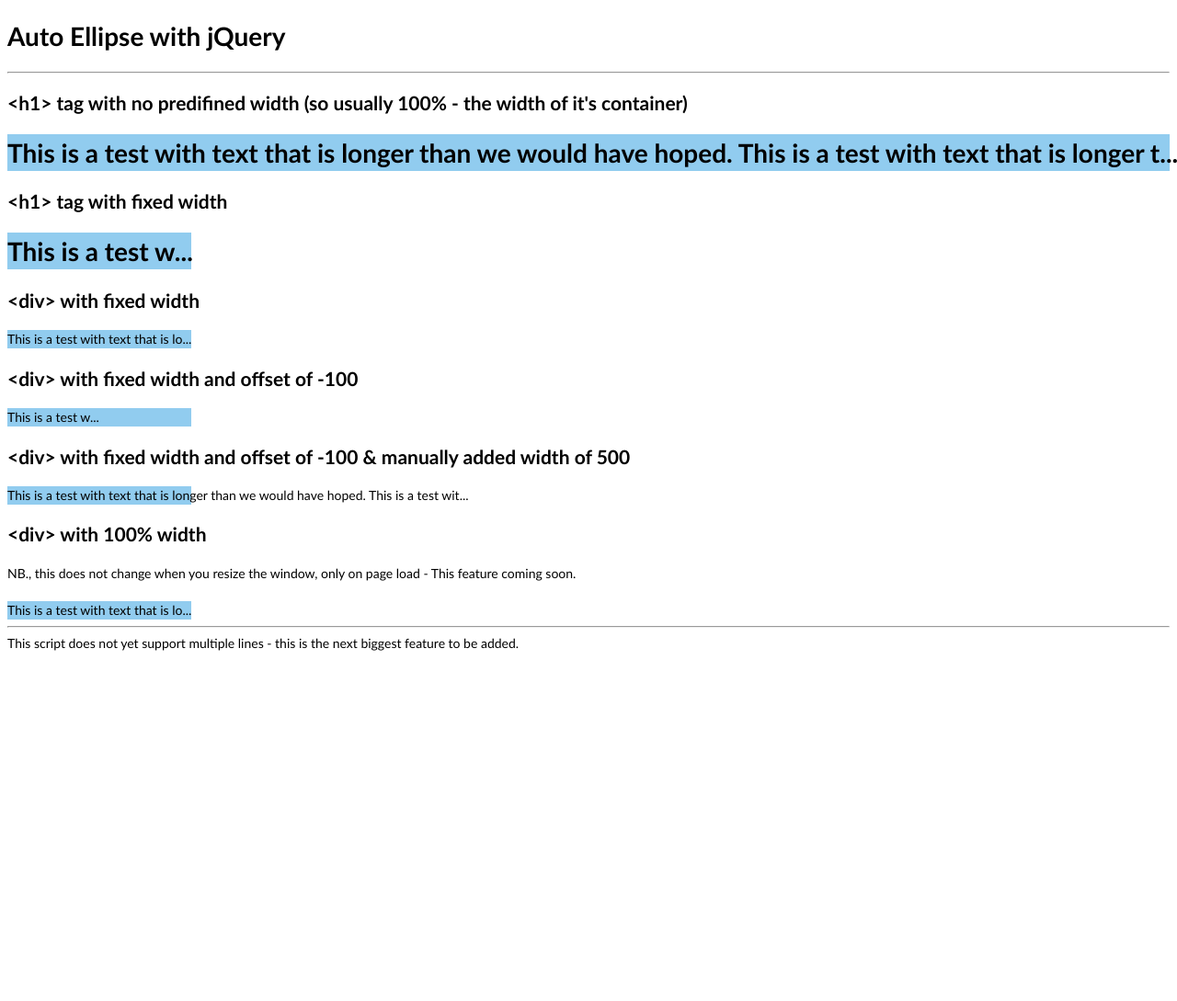
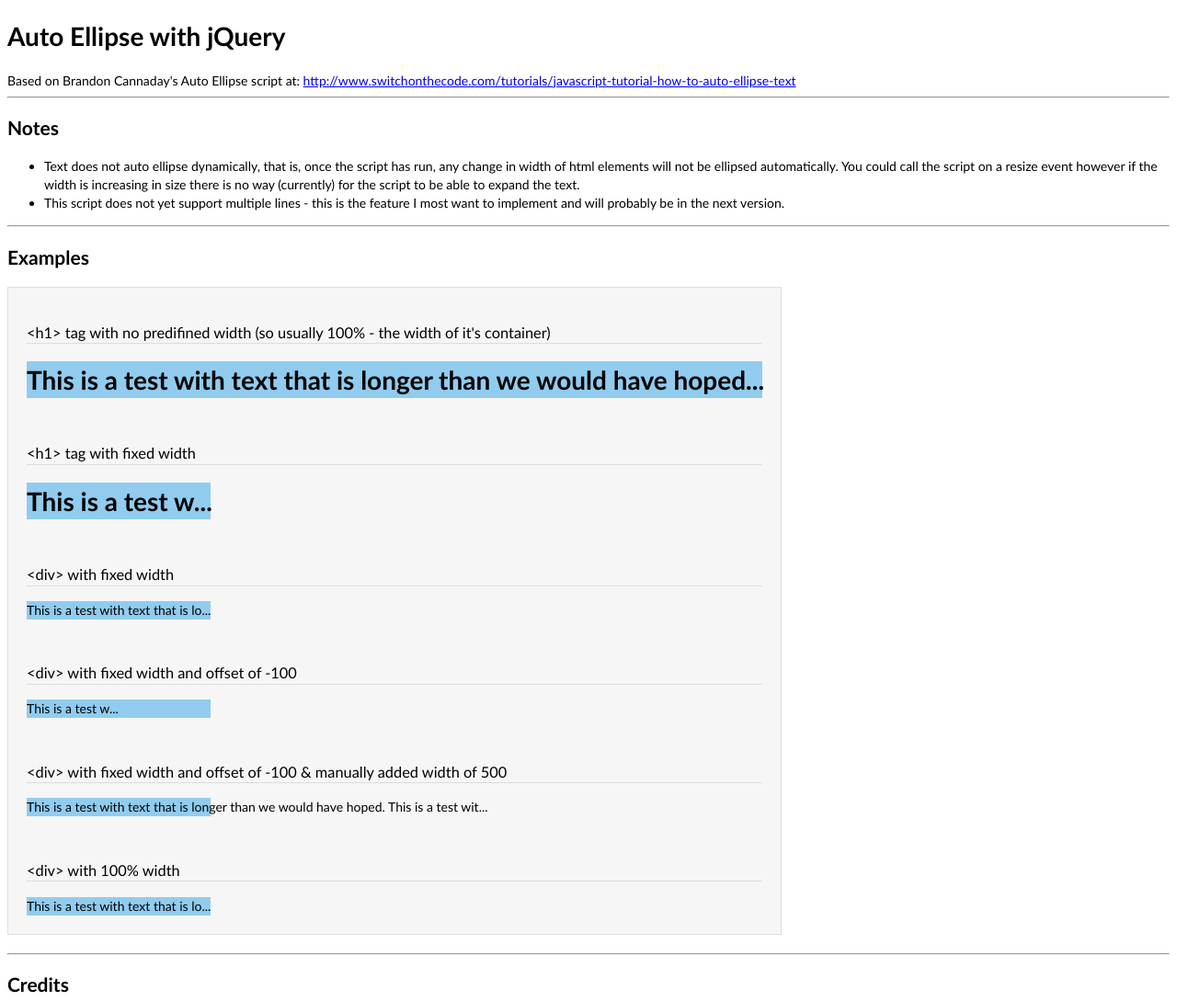
Before and after one commit to rmorse/AutoEllipsis, a plain HTML site: page index.html in a window 1280 px wide. Shown: the top 1089 px of the page at 92% size. Before the commit the page ends 800 px from the top, so only its background shows below. Drawn offline with nearby package versions, Linux system fonts and the light colour scheme.

Commit message:
Moved script in to its own .js file, updated documents and optimised html/css
Improves usabilitiy with easier to understand examples

Signed-off-by: Ross Morsali <ross@designsandcode.com>

```diff
--- /dev/null
+++ b/autoellipse.jquery.js
@@ -0,0 +1,60 @@
+/*
+	Name: Auto Ellipse Text with jQuery
+	Date: August 2011
+	Description: Auto Ellipse Text with jQuery, based on Brandon Cannaday's Auto Ellipse script at: http://www.switchonthecode.com/tutorials/javascript-tutorial-how-to-auto-ellipse-text
+	Version: 1.0
+	Author: Ross Morsali
+	Author URI: http://www.weareelevate.com
+	Project URI: https://github.com/rmorse/AutoEllipse
+*/
+jQuery.fn.autoEllipseText = function(options)
+{
+	//current options supported are "width" and "offset"
+	//WIDTH is currently used to manually define a width for the content area and to begin clipping the text - if none is provided the width of the DOM element will be used by default
+	//OFFSET would normally be used when WIDTH above is not used, this can be used to increase or decrease the clipping area from the parents element. A negative value will have a padding effect clipping text before the edges of the DOM element
+
+	if(!options)
+	{
+		var options = new Array();
+	}
+	//initalise variables
+	var width = 0;
+	var text = "";
+	var offset = 0;
+
+	var twidth = "";
+	if(options["width"]){twidth = options["width"];}
+	if(twidth!=""){width = options["width"];}
+
+	var toffset = "";
+	if(options["offset"]){toffset = options["offset"];}
+	if(toffset!=""){offset = toffset;}
+
+	//loop through each occurence
+	this.each(function()
+	{
+		if(width==0)
+		{
+			width = $(this).width()+offset;
+		}
+
+		text = $(this).html();
+		$(this).html('<span title="' + text + '" class="ellipsisSpan" style="white-space:nowrap;">' + text + '</span>');
+		inSpan = $(this).find('span');
+
+		if(inSpan.width() > width)
+		{
+			var i = 1;
+			inSpan.html("");
+			while(inSpan.width() < (width) && i < text.length)
+			{
+				inSpan.html(text.substr(0,i) + '...');
+				i++;
+			}
+			returnText = inSpan.html();
+
+
+		}
+	});
+	return this;
+};
--- a/index.html
+++ b/index.html
@@ -1,62 +1,24 @@
 <!DOCTYPE html PUBLIC "-//W3C//DTD XHTML 1.0 Strict//EN" "http://www.w3.org/TR/xhtml1/DTD/xhtml1-strict.dtd">
+<!--
+	Name: Auto Ellipse Text with jQuery
+	Date: August 2011
+	Description: Auto Ellipse Text with jQuery, based on Brandon Cannaday's Auto Ellipse script at: http://www.switchonthecode.com/tutorials/javascript-tutorial-how-to-auto-ellipse-text
+	Version: 1.0
+	Author: Ross Morsali
+	Author URI: http://www.weareelevate.com
+	Project URI: https://github.com/rmorse/AutoEllipse
+-->
 <html xmlns="http://www.w3.org/1999/xhtml" xml:lang="en" lang="en">
 <head>
 <meta http-equiv="Content-Type" content="text/html; charset=utf-8" />
-<title>Auto Ellipse Text /w jQuery</title>
+<title>Auto Ellipse Text with jQuery</title>
 <link rel="stylesheet" type="text/css" href="main.css" />
 <script type="text/javascript" src="http://ajax.googleapis.com/ajax/libs/jquery/1.6.2/jquery.min.js"></script>
+<script type="text/javascript" src="autoellipse.jquery.js"></script>
 <script type="text/javascript">
-
 	$(document).ready(function()
 	{
-		jQuery.fn.autoEllipseText = function(options)
-		{
-			if(!options)
-			{
-				var options = new Array();
-			}
-			//initalise variables
-			var width = 0;
-			var text = "";
-			var offset = 0;
-
-			var twidth = "";
-			if(options["width"]){twidth = options["width"];}
-			if(twidth!=""){width = options["width"];}
-
-			var toffset = "";
-			if(options["offset"]){toffset = options["offset"];}
-			if(toffset!=""){offset = toffset;}
-
-			//loop through each occurence
-			this.each(function()
-			{
-				if(width==0)
-				{
-					width = $(this).width()+offset;
-				}
-
-				text = $(this).html();
-				$(this).html('<span title="' + text + '" class="ellipsisSpan" style="white-space:nowrap;">' + text + '</span>');
-				inSpan = $(this).find('span');
-
-				if(inSpan.width() > width)
-				{
-					var i = 1;
-					inSpan.html("");
-					while(inSpan.width() < (width) && i < text.length)
-					{
-						inSpan.html(text.substr(0,i) + '...');
-						i++;
-					}
-					returnText = inSpan.html();
-
-
-				}
-			});
-			return this;
-		};
-
+		//Usage is very simple
 		$("#ex0").autoEllipseText();
 		$("#ex1").autoEllipseText();
 		$("#ex2").autoEllipseText();
@@ -70,28 +32,39 @@
 <body>
 
 	<h1>Auto Ellipse with jQuery</h1>
+	Based on Brandon Cannaday's Auto Ellipse script at: <a href="http://www.switchonthecode.com/tutorials/javascript-tutorial-how-to-auto-ellipse-text" target="_blank">http://www.switchonthecode.com/tutorials/javascript-tutorial-how-to-auto-ellipse-text</a>
 	<hr />
+	<h2>Notes</h2>
+	<ul>
+		<li>Text does not auto ellipse dynamically, that is, once the script has run, any change in width of html elements will not be ellipsed automatically.  You could call the script on a resize event however if the width is increasing in size there is no way (currently) for the script to be able to expand the text.</li>
+		<li>This script does not yet support multiple lines - this is the feature I most want to implement and will probably be in the next version.</li>
+	</ul>
+	<hr />
+	<h2>Examples</h2>
+	<div class="examples">
 
-	<h2>&lt;h1&gt; tag with no predifined width (so usually 100% - the width of it's container)</h2>
-	<h1 class="example1" id="ex0">This is a test with text that is longer than we would have hoped. This is a test with text that is longer than we would have hoped. This is a test with text that is longer than we would have hoped. This is a test with text that is longer than we would have hoped. This is a test with text that is longer than we would have hoped. This is a test with text that is longer than we would have hoped.</h1>
+		<h3>&lt;h1&gt; tag with no predifined width (so usually 100% - the width of it's container)</h3>
+		<h1 id="ex0">This is a test with text that is longer than we would have hoped. This is a test with text that is longer than we would have hoped. This is a test with text that is longer than we would have hoped. This is a test with text that is longer than we would have hoped. This is a test with text that is longer than we would have hoped. This is a test with text that is longer than we would have hoped.</h1>
 
-	<h2>&lt;h1&gt; tag with fixed width</h2>
-	<h1 class="example" id="ex1">This is a test with text that is longer than we would have hoped</h1>
+		<h3>&lt;h1&gt; tag with fixed width</h3>
+		<h1 id="ex1">This is a test with text that is longer than we would have hoped</h1>
 
-	<h2>&lt;div&gt; with fixed width</h2>
-	<div class="example" id="ex2">This is a test with text that is longer than we would have hoped. This is a test with text that is longer than we would have hoped. This is a test with text that is longer than we would have hoped. This is a test with text that is longer than we would have hoped. This is a test with text that is longer than we would have hoped. This is a test with text that is longer than we would have hoped. </div>
+		<h3>&lt;div&gt; with fixed width</h3>
+		<div id="ex2">This is a test with text that is longer than we would have hoped. This is a test with text that is longer than we would have hoped. This is a test with text that is longer than we would have hoped. This is a test with text that is longer than we would have hoped. This is a test with text that is longer than we would have hoped. This is a test with text that is longer than we would have hoped. </div>
 
-	<h2>&lt;div&gt; with fixed width and offset of -100</h2>
-	<div class="example" id="ex3">This is a test with text that is longer than we would have hoped. This is a test with text that is longer than we would have hoped. This is a test with text that is longer than we would have hoped. This is a test with text that is longer than we would have hoped. This is a test with text that is longer than we would have hoped. This is a test with text that is longer than we would have hoped. </div>
+		<h3>&lt;div&gt; with fixed width and offset of -100</h3>
+		<div id="ex3">This is a test with text that is longer than we would have hoped. This is a test with text that is longer than we would have hoped. This is a test with text that is longer than we would have hoped. This is a test with text that is longer than we would have hoped. This is a test with text that is longer than we would have hoped. This is a test with text that is longer than we would have hoped. </div>
 
-	<h2>&lt;div&gt; with fixed width and offset of -100 &amp; manually added width of 500</h2>
-	<div class="example" id="ex4">This is a test with text that is longer than we would have hoped. This is a test with text that is longer than we would have hoped. This is a test with text that is longer than we would have hoped. This is a test with text that is longer than we would have hoped. This is a test with text that is longer than we would have hoped. This is a test with text that is longer than we would have hoped. </div>
+		<h3>&lt;div&gt; with fixed width and offset of -100 &amp; manually added width of 500</h3>
+		<div id="ex4">This is a test with text that is longer than we would have hoped. This is a test with text that is longer than we would have hoped. This is a test with text that is longer than we would have hoped. This is a test with text that is longer than we would have hoped. This is a test with text that is longer than we would have hoped. This is a test with text that is longer than we would have hoped. </div>
 
-	<h2>&lt;div&gt; with 100% width</h2>NB., this does not change when you resize the window, only on page load - This feature coming soon.<br /><br />
-	<div class="example" id="ex5">This is a test with text that is longer than we would have hoped. This is a test with text that is longer than we would have hoped. This is a test with text that is longer than we would have hoped. This is a test with text that is longer than we would have hoped. This is a test with text that is longer than we would have hoped. This is a test with text that is longer than we would have hoped. </div>
-
+		<h3>&lt;div&gt; with 100% width</h3>
+		<div id="ex5">This is a test with text that is longer than we would have hoped. This is a test with text that is longer than we would have hoped. This is a test with text that is longer than we would have hoped. This is a test with text that is longer than we would have hoped. This is a test with text that is longer than we would have hoped. This is a test with text that is longer than we would have hoped. </div>
+	</div>
 	<hr />
-
-	This script does not yet support multiple lines - this is the next biggest feature to be added.
+	<h2>Credits</h2>
+	<p>Written and maintained by Ross Morsali (<a href="http://www.weareelevate.com/" target="_blank">We Are Elevate</a>)</p>
+	<p>Original script written by Brandon Cannaday (<a href="http://www.switchonthecode.com/" target="_blank">Swith On The Code</a>)</p>
+	<hr /><br /><br /><br />
 </body>
 </html>
--- a/main.css
+++ b/main.css
@@ -1,10 +1,11 @@
 /*
-	Name: Auto Ellipse with jQuery
+	Name: Auto Ellipse Text with jQuery
 	Date: August 2011
-	Description: Auto Ellipse with jQuery, based on Brandon Cannaday's version at: http://www.switchonthecode.com/tutorials/javascript-tutorial-how-to-auto-ellipse-text
+	Description: Auto Ellipse Text with jQuery, based on Brandon Cannaday's Auto Ellipse script at: http://www.switchonthecode.com/tutorials/javascript-tutorial-how-to-auto-ellipse-text
 	Version: 1.0
-	Author: Rostam Morsali
+	Author: Ross Morsali
 	Author URI: http://www.weareelevate.com
+	Project URI: https://github.com/rmorse/AutoEllipse
 */
 body
 {
@@ -14,12 +15,44 @@ body
 
 	text-align: left;
 }
-.example1
+
+
+.examples
 {
-	background-color:#91ccef;
+	width:800px;
+	background-color:#f6f6f6;
+	padding:20px;
+	margin-bottom:20px;
+	border:1px solid #dedede;
+
 }
-.example
-{
+.examples div, .examples h1
+{ /* most examples have 200px width except first example */
 	width:200px;
 	background-color:#91ccef;
 }
+#ex0
+{
+	width:auto;
+}
+
+
+
+/* used for headings above examples */
+.examples h3
+{
+	padding-top:30px;
+	border-bottom:1px solid #ddd;
+	font-weight:normal;
+}
+.examples h3:first-child
+{
+	padding-top:0;
+
+}
+hr
+{
+	color:#ffffff;
+	border-color:ffffff;
+	background-color:ffffff;
+}
```
Also changed, not shown: 1 other file.
